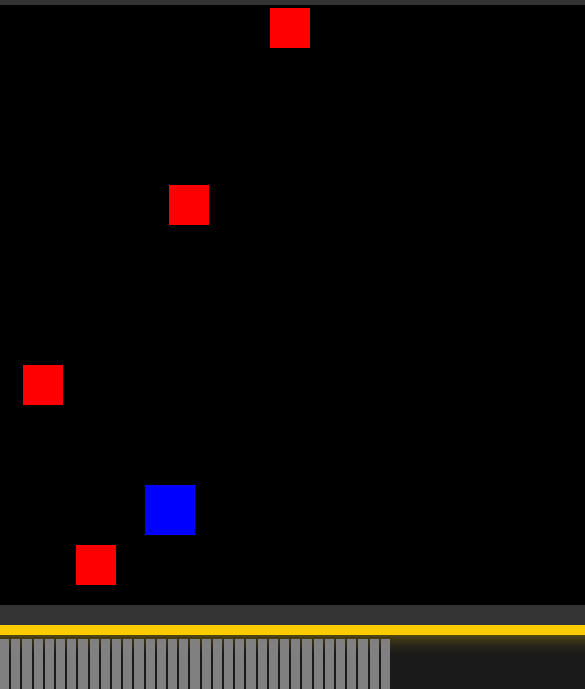
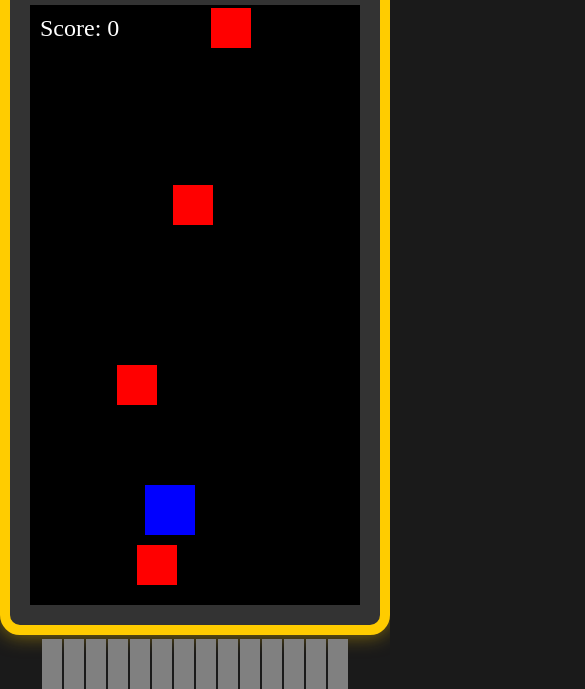
Before and after one commit to MDMarikar/deepseek-shooter, a plain HTML site: page index.html in a window 390 px wide. Shown: the part 155-844 px from the top of the page, 585 px wide, since content can reach past the window. Drawn offline with Linux system fonts and the light colour scheme.

Commit message:
Update HTML, JS and CSS files

```diff
--- a/index.html
+++ b/index.html
@@ -2,9 +2,16 @@
 <html lang="en">
 <head>
   <meta charset="UTF-8">
-  <meta name="viewport" content="width=device-width, initial-scale=1.0">
+  <meta name="viewport" content="width=device-width, initial-scale=1.0, maximum-scale=1.0, user-scalable=no">
   <title>AI Shooter</title>
   <link rel="stylesheet" href="style.css">
+  <style>
+    /* Prevent default touch behavior */
+    body, html {
+      touch-action: none;
+      overflow: hidden;
+    }
+  </style>
 </head>
 <body>
   <div id="game-wrapper">
@@ -20,24 +27,5 @@
     </div>
   </div>
   <script src="script.js"></script>
-  <script type="module">
-    // Import the functions you need from the SDKs you need
-    import { initializeApp } from "https://www.gstatic.com/firebasejs/11.1.0/firebase-app.js";
-    // TODO: Add SDKs for Firebase products that you want to use
-    // https://firebase.google.com/docs/web/setup#available-libraries
-
-    // Your web app's Firebase configuration
-    const firebaseConfig = {
-      apiKey: "AIzaSyAvs1S2_-8xRD8WCDE-qsCNPf8lqaZIh2Q",
-      authDomain: "aishooter-24e57.firebaseapp.com",
-      projectId: "aishooter-24e57",
-      storageBucket: "aishooter-24e57.firebasestorage.app",
-      messagingSenderId: "329119638955",
-      appId: "1:329119638955:web:94afc8a0166331ef42deee"
-    };
-
-    // Initialize Firebase
-    const app = initializeApp(firebaseConfig);
-  </script>
 </body>
 </html>
--- a/script.js
+++ b/script.js
@@ -3,8 +3,8 @@ const player = document.getElementById('player');
 const wall = document.getElementById('wall');
 const gameOverScreen = document.getElementById('game-over');
 const restartButton = document.getElementById('restart');
-const gameWidth = 800; // Width of the game container
-const gameHeight = 600; // Height of the game container
+let gameWidth = gameContainer.clientWidth; // Dynamic width based on container
+let gameHeight = gameContainer.clientHeight; // Dynamic height based on container
 let playerX = gameWidth / 2 - 25;
 let bullets = [];
 let enemies = [];
@@ -55,6 +55,7 @@ document.addEventListener('mousemove', (e) => {
 });
 
 document.addEventListener('touchmove', (e) => {
+  e.preventDefault(); // Prevent default touch behavior (scrolling/swiping)
   const touch = e.touches[0];
   const rect = gameContainer.getBoundingClientRect();
   playerX = touch.clientX - rect.left - 25; // Move player to touch position
@@ -67,7 +68,8 @@ document.addEventListener('click', () => {
   shootBullet();
 });
 
-document.addEventListener('touchstart', () => {
+document.addEventListener('touchstart', (e) => {
+  e.preventDefault(); // Prevent default touch behavior
   shootBullet();
 });
 
--- a/style.css
+++ b/style.css
@@ -10,6 +10,7 @@ body {
   align-items: center;
   height: 100vh;
   background: #1a1a1a;
+  overflow: hidden; /* Prevent scrolling on mobile */
 }
 
 #game-wrapper {
@@ -19,6 +20,8 @@ body {
   background: #333;
   box-shadow: 0 0 20px rgba(255, 204, 0, 0.5);
   text-align: center;
+  max-width: 100%; /* Ensure it doesn't overflow on small screens */
+  width: 100%; /* Make it responsive */
 }
 
 #game-wrapper h1 {
@@ -30,9 +33,12 @@ body {
 
 #game-container {
   position: relative;
-  width: 800px;
-  height: 600px;
+  width: 100%; /* Responsive width */
+  height: 80vh; /* Responsive height */
+  max-width: 800px; /* Limit maximum width */
+  max-height: 600px; /* Limit maximum height */
   background: black;
+  margin: 0 auto; /* Center the container */
 }
 
 #player {
```
